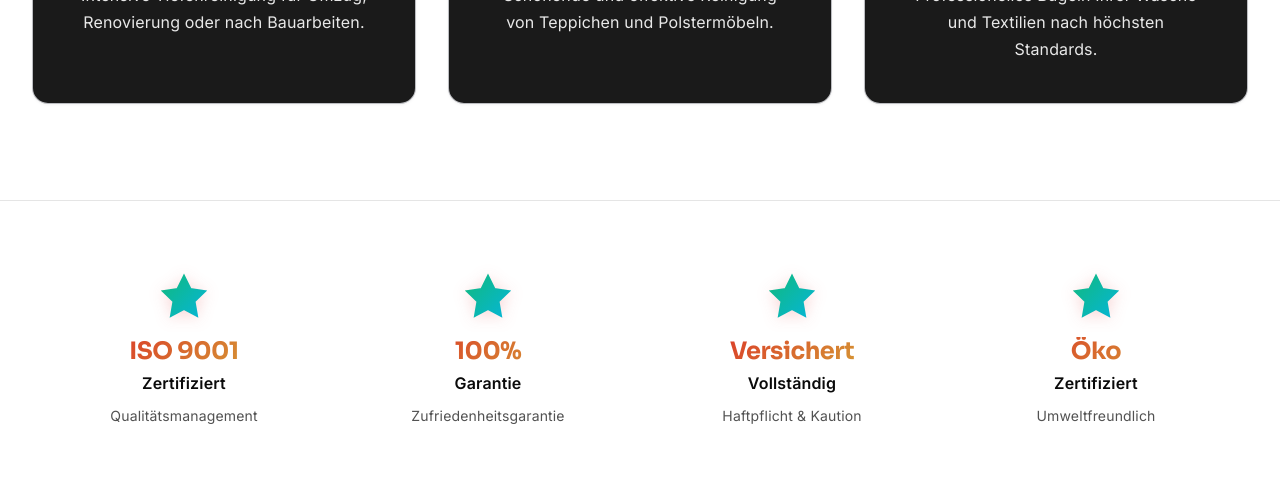
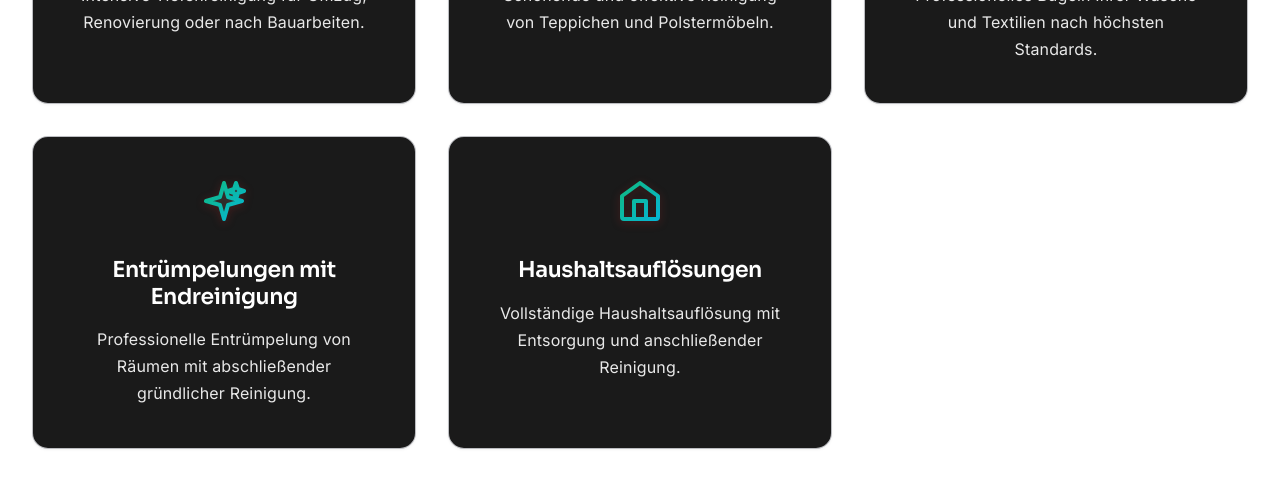
Before and after one commit to ecoezer/sofisreinigungunddienstleistun, a React (Vite) app: page / in a window 1280 px wide. Shown: the part 1440-1939 px from the top of the page. Built offline with nearby package versions, Linux system fonts and the light colour scheme.

Commit message:
Updated Services.tsx

```diff
--- a/src/components/Services.tsx
+++ b/src/components/Services.tsx
@@ -38,6 +38,18 @@ function Services() {
       description: 'Professionelles Bügeln Ihrer Wäsche und Textilien nach höchsten Standards.',
       Icon: IronIcon,
       color: 'green'
+    },
+    {
+      title: 'Entrümpelungen mit Endreinigung',
+      description: 'Professionelle Entrümpelung von Räumen mit abschließender gründlicher Reinigung.',
+      Icon: SparkleIcon,
+      color: 'red'
+    },
+    {
+      title: 'Haushaltsauflösungen',
+      description: 'Vollständige Haushaltsauflösung mit Entsorgung und anschließender Reinigung.',
+      Icon: HomeIcon,
+      color: 'amber'
     }
   ]
 
```
